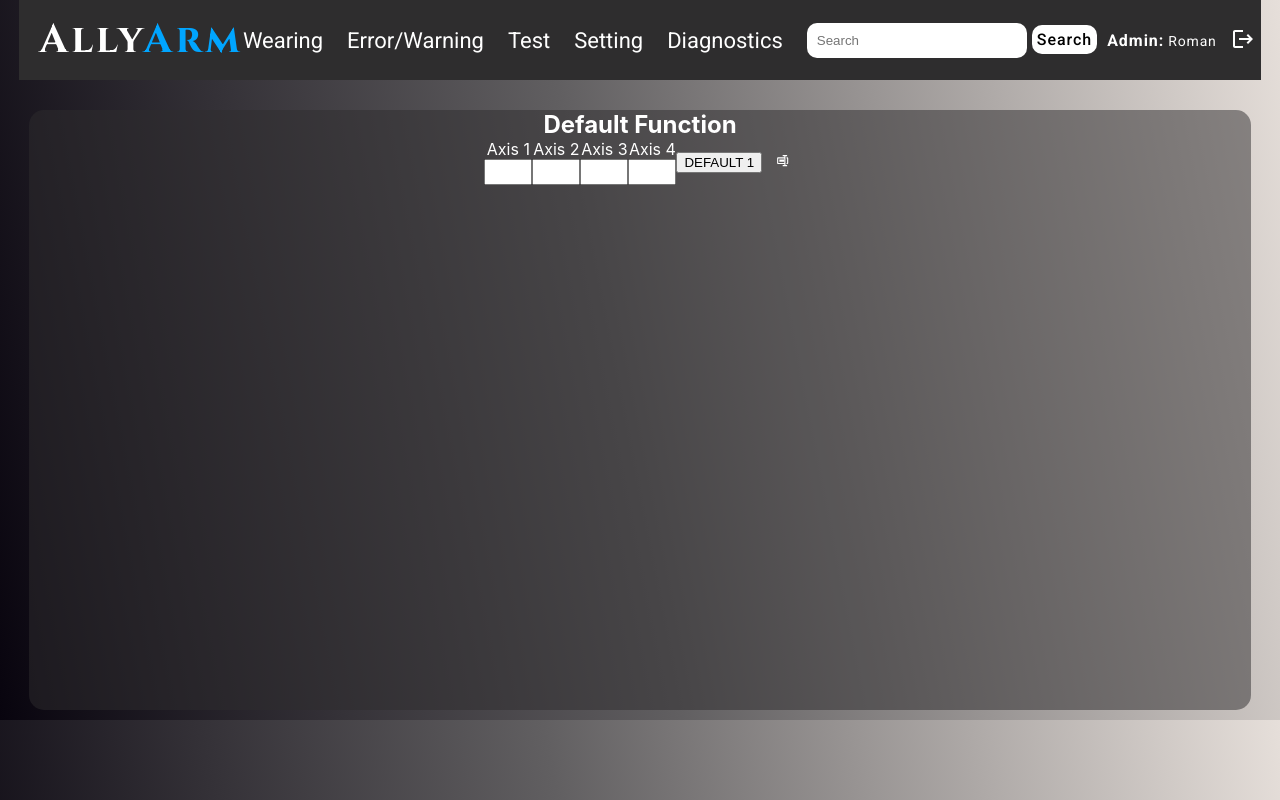
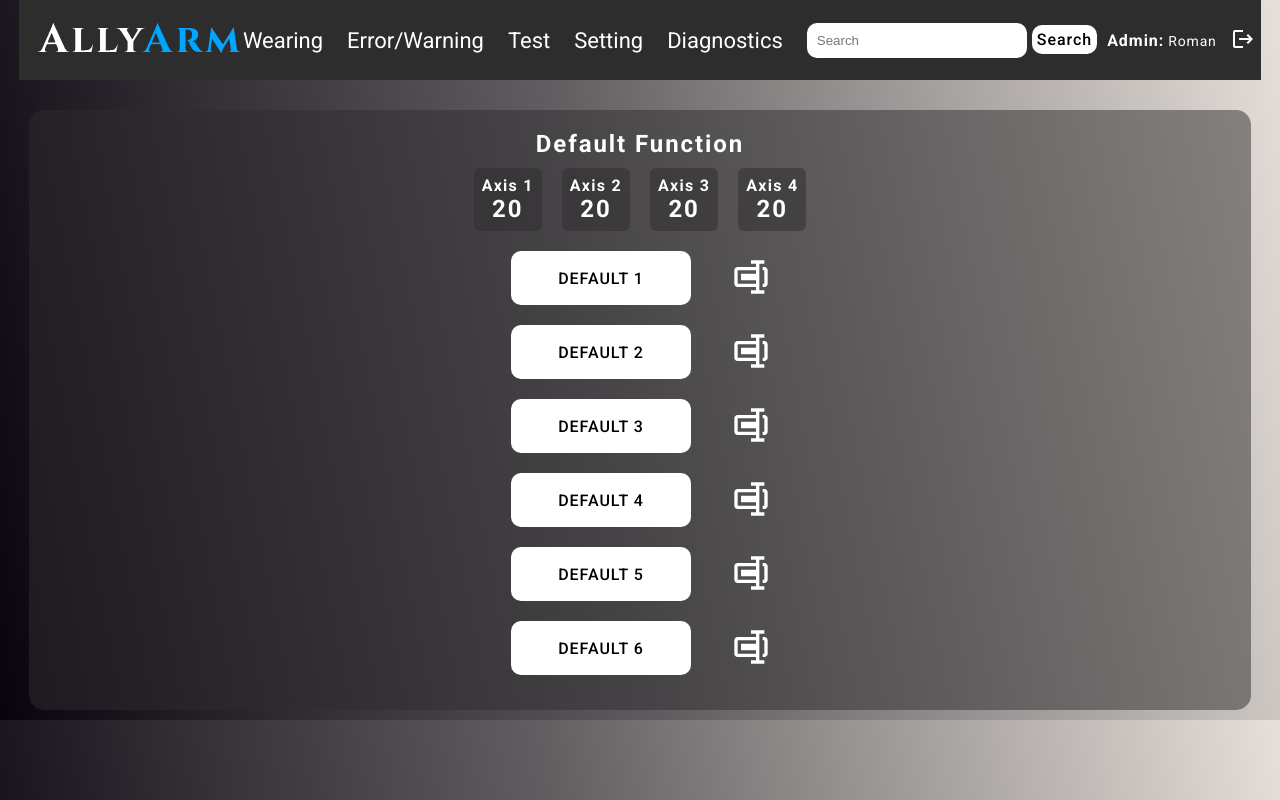
Before and after one commit to KraRo16/MarkUp-Allenaz, a React (Create React App) app: page /default_function in a window 1280 px wide. Built offline with nearby package versions, Linux system fonts and the light colour scheme.

Commit message:
add section setting/DEFAULT

```diff
--- a/src/components/Layout/Setting/DefaultFunction/DefaultFunctions.jsx
+++ b/src/components/Layout/Setting/DefaultFunction/DefaultFunctions.jsx
@@ -1,57 +1,98 @@
-import React from 'react';
+import { React, useState } from 'react';
 import style from './DefaultFunctions.module.css';
 import { Navbar } from 'components/Layout/Navbar/Navbar';
-import {BiRename} from 'react-icons/bi';
+import { BiRename } from 'react-icons/bi';
+import { CiSaveDown2 } from 'react-icons/ci';
 
 export const DefaultFunctions = () => {
+  const [newName, setNewName] = useState(""); // state для хранения нового имени кнопки
+  const [buttons, setButtons] = useState([
+    { name: "DEFAULT 1", isActive: false },
+    { name: "DEFAULT 2", isActive: false },
+    { name: "DEFAULT 3", isActive: false },
+    { name: "DEFAULT 4", isActive: false },
+    { name: "DEFAULT 5", isActive: false },
+    { name: "DEFAULT 6", isActive: false },
+  ]); // массив объектов, каждый объект содержит имя кнопки и ее состояние
+
+  const handleRename = (index) => {
+    const updatedButtons = [...buttons]; // создаем копию массива кнопок
+    updatedButtons[index].name = newName; // обновляем имя нужной кнопки
+    updatedButtons[index].isActive = false; // сбрасываем состояние кнопки после изменения имени
+    setButtons(updatedButtons); // обновляем состояние кнопок
+    setNewName(""); // сбрасываем новое имя после обновления
+  };
+
   return (
     <div className={style.default_section}>
       <Navbar />
       <div className={style.default_blur}>
-        <h2>Default Function</h2>
-        <div>
-          <form className={style.default_form}>
-            <div className={style.default_form_row}>
-              <label
-                className={style.default_form_label}
-                htmlFor="defaultPositionAxis"
-              >
-                Axis 1
-              </label>
-              <input className={style.default_form_input} type="number" />
-            </div>
-            <div className={style.default_form_row}>
-              <label
-                className={style.default_form_label}
-                htmlFor="defaultPositionAxis"
-              >
-                Axis 2
-              </label>
-              <input className={style.default_form_input} type="number" />
-            </div>
-            <div className={style.default_form_row}>
-              <label
-                className={style.default_form_label}
-                htmlFor="defaultPositionAxis"
-              >
-                Axis 3
-              </label>
-              <input className={style.default_form_input} type="number" />
-            </div>
-            <div className={style.default_form_row}>
-              <label
-                className={style.default_form_label}
-                htmlFor="defaultPositionAxis"
-              >
-                Axis 4
-              </label>
-              <input className={style.default_form_input} type="number" />
-            </div>
-            <button>DEFAULT 1</button>
-            <button className={style.default_form_rename_logo}>
-                <BiRename />
+        <h2 className={style.default_title}>Default Function</h2>
+        <div className={style.default_container}>
+          <ul className={style.default_list}>
+            <li className={style.default_list_item}>
+              <p className={style.default_list_text}>Axis 1</p>
+              <span className={style.default_list_value} type="number">
+                20
+              </span>
+            </li>
+            <li className={style.default_list_item}>
+              <p className={style.default_list_text}>Axis 2</p>
+              <span className={style.default_list_value} type="number">
+                20
+              </span>
+            </li>
+            <li className={style.default_list_item}>
+              <p className={style.default_list_text}>Axis 3</p>
+              <span className={style.default_list_value} type="number">
+                20
+              </span>
+            </li>
+            <li className={style.default_list_item}>
+              <p className={style.default_list_text}>Axis 4</p>
+              <span className={style.default_list_value} type="number">
+                20
+              </span>
+            </li>
+          </ul>
+           <div className={style.default_btn_container}>
+      {buttons.map((button, index) => (
+        <div key={index} className={style.default_form_rename}>
+          <button className={style.default_form_btn}>
+            {button.isActive ? (
+              <input
+              className={style.default_btn_input}
+              placeholder='Enter a new name'
+                type="text"
+                value={newName}
+                onChange={(e) => setNewName(e.target.value)}
+              />
+            ) : (
+              button.name
+            )}
+          </button>
+          {button.isActive ? (
+            <button
+              className={style.default_btn_save}
+              onClick={() => handleRename(index)}
+            >
+              < CiSaveDown2 size={40} />
             </button>
-          </form>
+          ) : (
+            <button
+              className={style.default_btn_rename}
+              onClick={() => {
+                const updatedButtons = [...buttons];
+                updatedButtons[index].isActive = true;
+                setButtons(updatedButtons);
+              }}
+            >
+              <BiRename size={40} />
+            </button>
+          )}
+        </div>
+      ))}
+    </div>
         </div>
       </div>
     </div>
--- a/src/components/Layout/Setting/DefaultFunction/DefaultFunctions.module.css
+++ b/src/components/Layout/Setting/DefaultFunction/DefaultFunctions.module.css
@@ -1,4 +1,4 @@
-.defaul_tsection {
+.defaul_section {
   width: 100%;
 }
 
@@ -14,27 +14,91 @@
   flex-direction: column;
 }
 
-  .default_form {
+.default_title {
+  font-family: 'Roboto', sans-serif;
+  font-weight: 600;
+  letter-spacing: 0.08em;
+  padding-top: 20px;
+}
+
+.default_list {
   display: flex;
   justify-content: center;
   align-items: center;
 }
 
-  .default_form_row{
+.default_list_item {
   display: flex;
   flex-direction: column;
+  margin-top: 10px;
+  padding: 8px;
+  background-color: rgba(46, 45, 46, 50%);
+  border-radius: 6px;
+}
+.default_list_item:not(:last-child) {
+  margin-right: 20px;
 }
 
-  .default_form_input{
-    width: 40px;
-    height: 20px;
-    font-size: 24px;
-    text-align: center;
+.default_list_text {
+  font-family: 'Roboto', sans-serif;
+  font-weight: 600;
+  letter-spacing: 0.08em;
 }
 
-.default_form_rename_logo {
+.default_list_value {
+  /* width: 40px;
+  height: 20px; */
+  font-size: 24px;
+  font-family: 'Roboto', sans-serif;
+  font-weight: 600;
+  letter-spacing: 0.08em;
+}
+
+.default_btn_container {
+  margin-top: 10px;
+}
+
+.default_form_rename {
+  display: flex;
+  justify-content: center;
+  align-items: center;
+}
+
+.default_btn_input {
+  width: 150px;
+  height: 24px;
+  padding-left: 8px;
+  border: none;
   border-radius: 10px;
-    margin-left: 8px;
+}
+
+.default_form_btn {
+  border: none;
+  background-color: white;
+  padding: 5px;
+  border-radius: 10px;
+  cursor: pointer;
+  color: black;
+  font-family: 'Roboto', sans-serif;
+  font-weight: 500;
+  font-size: 16px;
+  letter-spacing: 0.06em;
+  transition: background-color 500ms cubic-bezier(0.4, 0, 0.2, 1);
+  width: 180px;
+  height: 54px;
+  margin: 10px 8px;
+}
+
+.default_form_btn:hover,
+.default_form_btn:focus {
+  color: white;
+  background-color: green;
+  outline: none;
+  box-shadow: 0px 0px 10px #00ff00;
+}
+.default_btn_rename {
+  border-radius: 10px;
+  margin-left: 26px;
   border: none;
   cursor: pointer;
   background: none;
@@ -43,7 +107,23 @@
   transition: color 500ms cubic-bezier(0.4, 0, 0.2, 1);
 }
 
-  .default_form_rename_logo:hover,
-  .default_form_rename_logo:focus {
+.default_btn_rename:hover,
+.default_btn_rename:focus {
   color: red;
 }
+
+.default_btn_save {
+  border-radius: 10px;
+  margin-left: 26px;
+  border: none;
+  cursor: pointer;
+  background: none;
+  color: white;
+  text-decoration: underline;
+  transition: color 500ms cubic-bezier(0.4, 0, 0.2, 1);
+}
+
+.default_btn_save:hover,
+.default_btn_save:focus {
+  color: green;
+}
```
Lines whose indentation alone changed are shown as unchanged.
